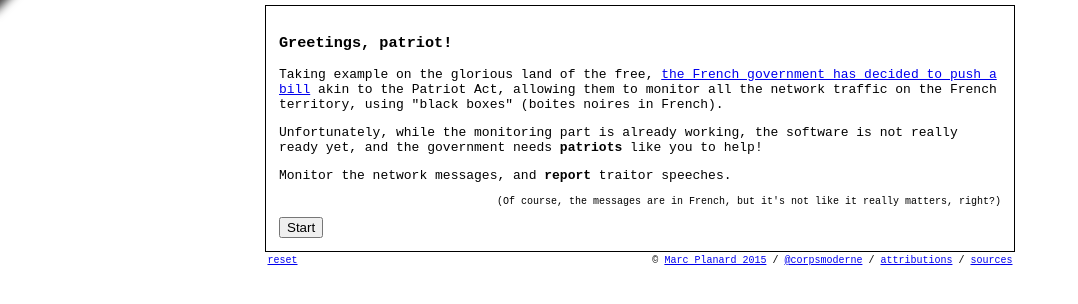
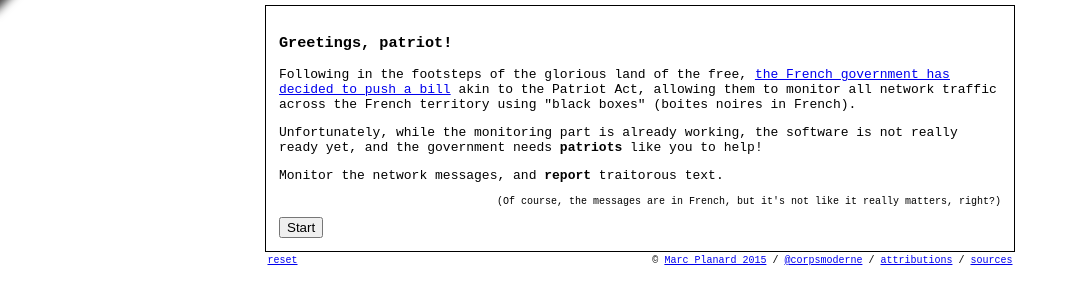
Before and after one commit to corpsmoderne/laboitenoire, a website: page pub/index_en.html in a window 1280 px wide. Shown: the part 146-450 px from the top of the page, without its empty margins (0-1078 px from the left). Drawn offline with Linux system fonts and the light colour scheme.

Commit message:
fix English intro, thanks to Brandon Sheffield and Christer Kaitila

```diff
--- a/pub/index_en.html
+++ b/pub/index_en.html
@@ -42,16 +42,16 @@
       <div class="tutorial">
         <h3>Greetings, patriot!</h3>
 
-        <p>Taking example on the glorious land of the free,
+        <p>Following in the footsteps of the glorious land of the free,
           <a href="https://www.laquadrature.net/en/unacceptable-surveillance-of-french-citizens-soon-to-be-adopted" target="_blank">the French government has decided to push a bill</a> akin to the Patriot Act, allowing them to
-          monitor all the network traffic on the French territory, using "black boxes"
+          monitor all network traffic across the French territory using "black boxes"
         (boites noires in French).</p>
 
         <p>Unfortunately, while the monitoring part is already working, the
           software is not really ready yet, and the government needs <b>patriots</b>
           like you to help!</p>
 
-        <p>Monitor the network messages, and <b>report</b> traitor speeches.</p>
+        <p>Monitor the network messages, and <b>report</b> traitorous text.</p>
 
         <p style="font-size:x-small;text-align:right;">(Of course, the messages are in French, but it's not like it really matters, right?)</p>
 
@@ -74,7 +74,7 @@
 
       <div class="footer">
         <a href="#" id="reset">reset</a>
-        <span style="float:right">&copy; <a href="http://corpsmoderne.net" target="_blank">Marc Planard 2015</a> / <a href="https://twitter.com/corpsmoderne" target="_blank">@corpsmoderne</a> / <a id="attrib" href="#" >attributions</a> / <a href="https://twitter.com/corpsmoderne/status/590144549017747456" target="_blank">sources</a></span>
+        <span style="float:right">&copy; <a href="http://corpsmoderne.net" target="_blank">Marc Planard 2015</a> / <a href="https://twitter.com/corpsmoderne" target="_blank">@corpsmoderne</a> / <a id="attrib" href="#" >attributions</a> / <a href="https://github.com/corpsmoderne/laboitenoire" target="_blank">sources</a></span>
         <div class="attrib">
           <div>Photo Cazeneuve by Varmin (Own work) [<a href="http://creativecommons.org/licenses/by-sa/3.0">CC BY-SA 3.0</a>], <a href="http://commons.wikimedia.org/wiki/File%3ASalon_du_livre_2015_-_Cazeneuve_01.jpg">via Wikimedia Commons</a></div>
           <div>Photo Valls by Zedka29 (Own work) [<a href="http://creativecommons.org/licenses/by-sa/4.0">CC BY-SA 4.0</a>], <a href="http://commons.wikimedia.org/wiki/File%3AValls.jpg">via Wikimedia Commons</a></div>
```
Also changed, not shown: pub/index.html (+1 -1 lines).
